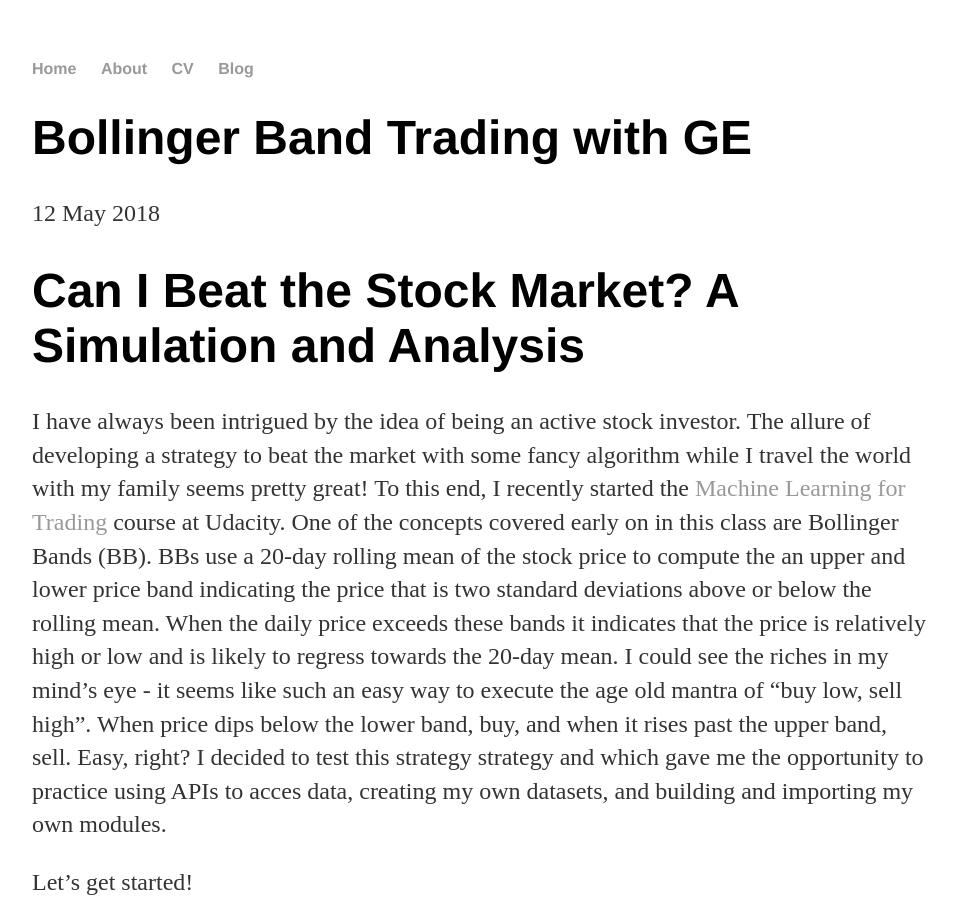
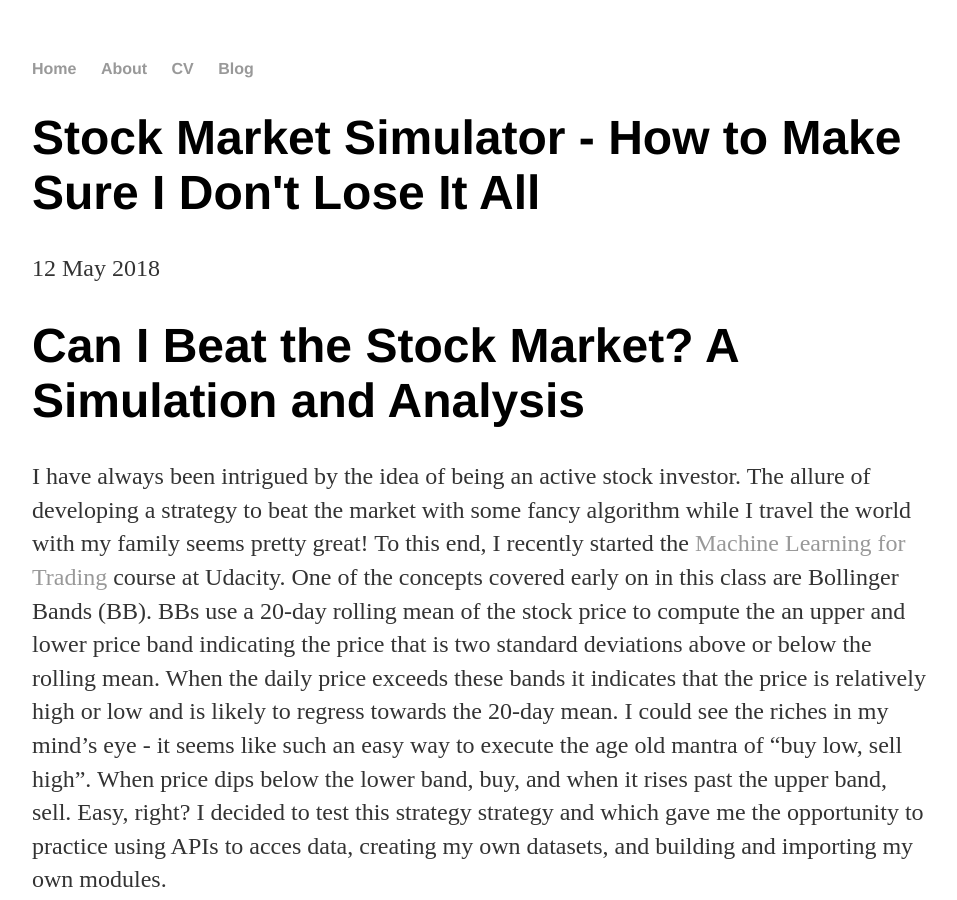
Before and after one commit to johnkmaxi/johnkmaxi.github.io, a Jekyll site: the page built from _posts/2018-05-12-Bollinger-Simulation-Optimization.md, in a window 1280 px wide and 900 px high. Shown: the whole window, without its empty margins (160-1117 px from the left). Built offline with Jekyll 4.4.1, drawn with Linux system fonts in a browser that asks for light colours.

Commit message:
update post title

```diff
--- a/_posts/2018-05-12-Bollinger-Simulation-Optimization.md
+++ b/_posts/2018-05-12-Bollinger-Simulation-Optimization.md
@@ -1,6 +1,6 @@
 ---
 layout: post
-title: "Bollinger Band Trading with GE"
+title: "Stock Market Simulator - How to Make Sure I Don't Lose It All"
 date: 2018-05-12
 ---
 # Can I Beat the Stock Market? A Simulation and Analysis
```
